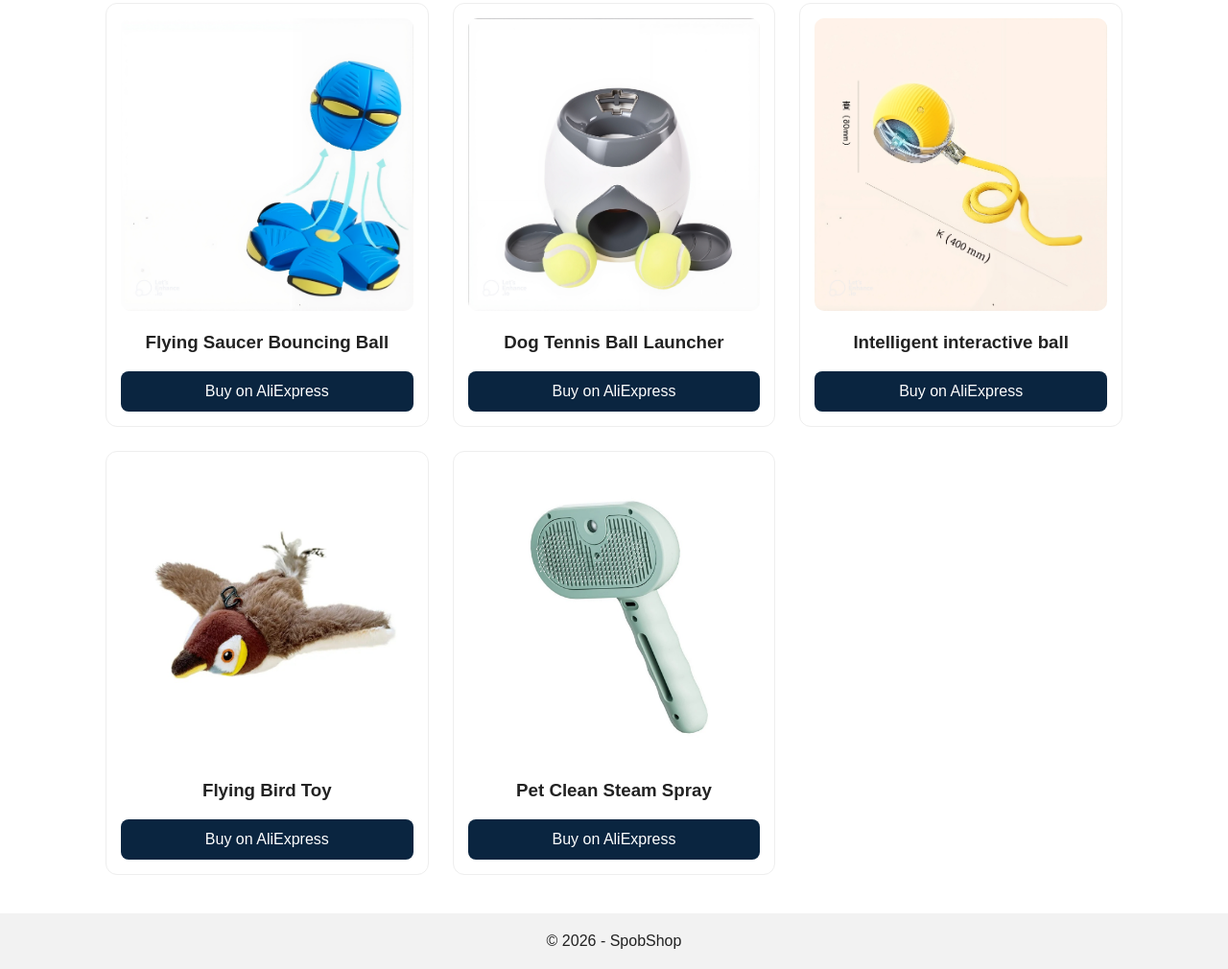
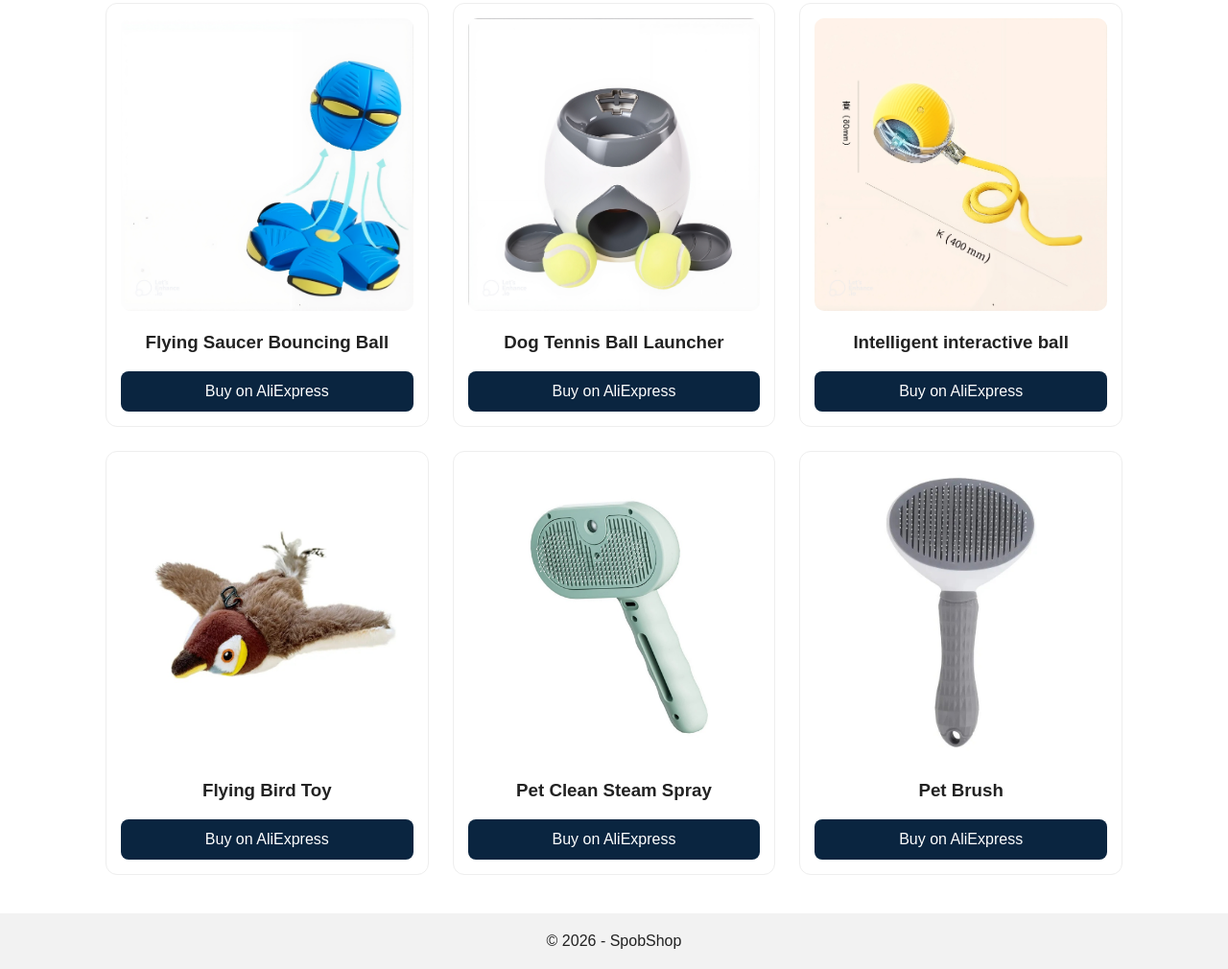
Before and after one commit to spob313/SpobShop, a plain HTML site: page index.html in a window 1280 px wide. Shown: the part 231-1241 px from the top of the page at 96% size. Drawn offline with Linux system fonts and the light colour scheme.

Commit message:
update site

```diff
--- a/index.html
+++ b/index.html
@@ -46,6 +46,12 @@
     <a href="https://s.click.aliexpress.com/e/_c3O7GoKb" target="_blank">Buy on AliExpress</a >
   </div>
 
+         <div class="card">
+    <img src="images/pet brush.jpg">
+    <h3>Pet Brush</h3>
+    <a href="https://s.click.aliexpress.com/e/_c32Kmavv" target="_blank">Buy on AliExpress</a >
+  </div>
+
   <!-- زيد حتى 10 منتجات -->
 
 </section>
```
Also changed, not shown: images/pet brush.jpg (added).
